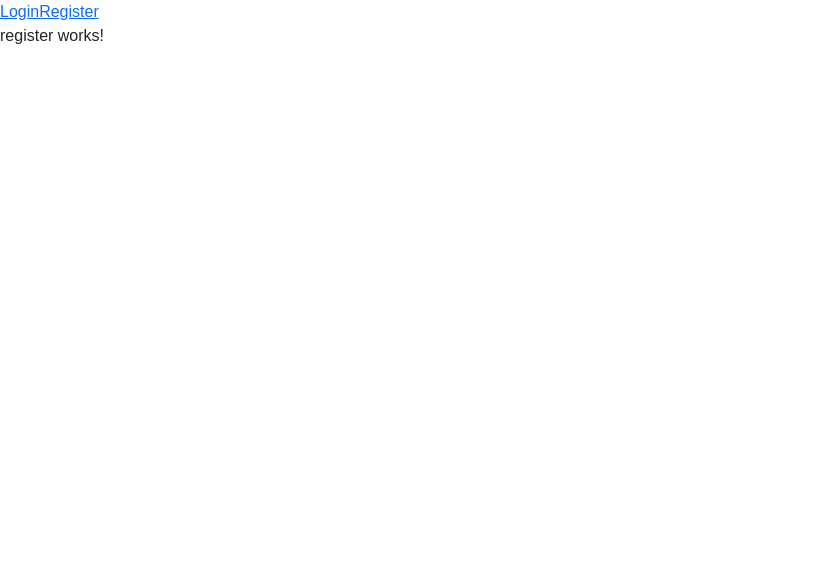
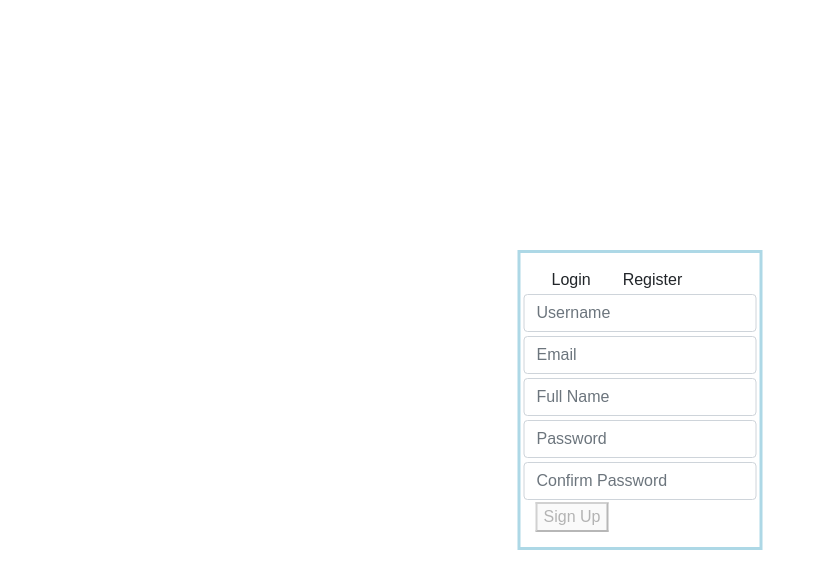
Before and after one commit to hubmik/GoOn, an Angular app in the folder webapp/: page /account/register in a window 1280 px wide. Shown: the top 588 px of the page, without its empty margins (0-826 px from the left). Built offline with nearby package versions, Linux system fonts and the light colour scheme.

Commit message:
Create separated services for login and register; Set basic view startup form

```diff
--- a/webapp/src/app/auth/auth.module.ts
+++ b/webapp/src/app/auth/auth.module.ts
@@ -7,12 +7,12 @@ import { AuthRoutingModule } from './auth-routing.module';
 import { RegisterComponent } from './components/account/register/register.component';
 import { LoginComponent } from './components/account/login/login.component';
 import { AccountComponent } from './components/account/account.component';
-import { UserService } from '../services/user.service';
+import { RegistrationService } from './services/registration.service';
 
 
 @NgModule({
   declarations: [RegisterComponent, LoginComponent, AccountComponent],
-  providers: [UserService],
+  providers: [RegistrationService],
   imports: [
     CommonModule,
     AuthRoutingModule,
--- a/webapp/src/app/auth/components/account/account.component.html
+++ b/webapp/src/app/auth/components/account/account.component.html
@@ -1,3 +1,9 @@
-<a routerLink="/account/login">Login</a>
-<a routerLink="/account/register">Register</a>
-<router-outlet></router-outlet>
+<div class="center-form">
+  <div class="account-container">
+    <a routerLink="/account/login">Login</a>
+  </div>
+  <div class="account-container">
+    <a routerLink="/account/register">Register</a>
+  </div>
+  <router-outlet></router-outlet>
+</div>
--- a/webapp/src/app/auth/components/account/account.component.scss
+++ b/webapp/src/app/auth/components/account/account.component.scss
@@ -1,17 +1,31 @@
 .center-form{
-  position: absolute;
   top: 50%;
   left: 50%;
   transform: translate(-50%,-50%);
-}
-
-form{
-  padding: 3%;
+  padding: 15px;
   border-style: solid;
   border-color: lightblue;
+  position: absolute;
 }
 
 .form-group{
   padding-top: 2px;
   padding-bottom: 2px;
 }
+
+.account-container{
+  display: inline;
+  text-decoration: none;
+  margin: 2vh;
+  text-align: center;
+}
+
+a{
+  text-decoration: none;
+  color: inherit;
+}
+
+a:hover{
+  background-color: #d3d3d3;
+  text-decoration: underline;
+}
--- a/webapp/src/app/auth/components/account/login/login.component.html
+++ b/webapp/src/app/auth/components/account/login/login.component.html
@@ -1 +1,19 @@
-<p>login works!</p>
+<form [formGroup]="service.formModel" (ngSubmit)="onSubmitForm()" autocomplete="off">
+  <div class="form-group row required">
+    <input class="form-control" placeholder="Email" formControlName="Email">
+    <label class="text-danger" *ngIf="service.formModel.get('Email').touched && service.formModel.get('Email').errors?.required">Pole jest wymagane!</label>
+  </div>
+  <div formGroupName="Passwords">
+    <div class="form-group row required">
+      <input class="form-control" placeholder="Password" type="password" formControlName="Password">
+      <label class="text-danger" *ngIf="service.formModel.get('Passwords.Password').touched && service.formModel.get('Passwords.Password').errors?.required">Pole jest wymagane!</label>
+      <label class="text-danger" *ngIf="service.formModel.get('Passwords.Password').touched && service.formModel.get('Passwords.Password').errors?.minlength">Wymagane minimum 6 znaków!</label>
+    </div>
+    <div class="form-group row required">
+      <input class="form-control" placeholder="Confirm Password" type="password" formControlName="ConfirmPassword">
+      <label class="text-danger" *ngIf="service.formModel.get('Passwords.ConfirmPassword').touched && service.formModel.get('Passwords.ConfirmPassword').errors?.required">Pole jest wymagane!</label>
+      <label class="text-danger" *ngIf="service.formModel.get('Passwords.ConfirmPassword').touched && service.formModel.get('Passwords.ConfirmPassword').errors?.passwordMismatch">Hasła nie są takie same!</label>
+    </div>
+  </div>
+  <button type="submit" [disabled]="!service.formModel.valid">Sign In</button>
+</form>
--- a/webapp/src/app/auth/components/account/login/login.component.scss
+++ b/webapp/src/app/auth/components/account/login/login.component.scss
@@ -0,0 +1 @@
+@import '../account.component.scss';
--- a/webapp/src/app/auth/components/account/login/login.component.ts
+++ b/webapp/src/app/auth/components/account/login/login.component.ts
@@ -1,4 +1,5 @@
 import { Component, OnInit } from '@angular/core';
+import { LoginService } from '../../../services/login.service';
 
 @Component({
   selector: 'app-login',
@@ -7,9 +8,12 @@ import { Component, OnInit } from '@angular/core';
 })
 export class LoginComponent implements OnInit {
 
-  constructor() { }
+  constructor(public service: LoginService) { }
 
   ngOnInit() {
   }
 
+  onSubmitForm(){
+
+  }
 }
--- a/webapp/src/app/auth/components/account/register/register.component.html
+++ b/webapp/src/app/auth/components/account/register/register.component.html
@@ -1 +1,26 @@
-<p>register works!</p>
+<form [formGroup]="service.formModel" (ngSubmit)="onSubmitForm()" autocomplete="off">
+  <div class="form-group row required">
+    <input class="form-control" placeholder="Username" formControlName="UserName">
+    <label class="text-danger" *ngIf="service.formModel.get('UserName').touched && service.formModel.get('UserName').errors?.required">Pole jest wymagane!</label>
+  </div>
+  <div class="form-group row required">
+    <input class="form-control" placeholder="Email" formControlName="Email">
+    <label class="text-danger" *ngIf="service.formModel.get('Email').touched && service.formModel.get('Email').errors?.required">Pole jest wymagane!</label>
+  </div>
+  <div class="form-group row">
+    <input class="form-control" placeholder="Full Name" formControlName="FullName">
+  </div>
+  <div formGroupName="Passwords">
+    <div class="form-group row required">
+      <input class="form-control" placeholder="Password" type="password" formControlName="Password">
+      <label class="text-danger" *ngIf="service.formModel.get('Passwords.Password').touched && service.formModel.get('Passwords.Password').errors?.required">Pole jest wymagane!</label>
+      <label class="text-danger" *ngIf="service.formModel.get('Passwords.Password').touched && service.formModel.get('Passwords.Password').errors?.minlength">Wymagane minimum 6 znaków!</label>
+    </div>
+    <div class="form-group row required">
+      <input class="form-control" placeholder="Confirm Password" type="password" formControlName="ConfirmPassword">
+      <label class="text-danger" *ngIf="service.formModel.get('Passwords.ConfirmPassword').touched && service.formModel.get('Passwords.ConfirmPassword').errors?.required">Pole jest wymagane!</label>
+      <label class="text-danger" *ngIf="service.formModel.get('Passwords.ConfirmPassword').touched && service.formModel.get('Passwords.ConfirmPassword').errors?.passwordMismatch">Hasła nie są takie same!</label>
+    </div>
+  </div>
+  <button type="submit" [disabled]="!service.formModel.valid">Sign Up</button>
+</form>
--- a/webapp/src/app/auth/components/account/register/register.component.scss
+++ b/webapp/src/app/auth/components/account/register/register.component.scss
@@ -0,0 +1 @@
+@import '../account.component.scss';
--- a/webapp/src/app/auth/components/account/register/register.component.ts
+++ b/webapp/src/app/auth/components/account/register/register.component.ts
@@ -1,4 +1,5 @@
 import { Component, OnInit } from '@angular/core';
+import { RegistrationService } from '../../../services/registration.service';
 
 @Component({
   selector: 'app-register',
@@ -7,9 +8,12 @@ import { Component, OnInit } from '@angular/core';
 })
 export class RegisterComponent implements OnInit {
 
-  constructor() { }
+  constructor(public service: RegistrationService) { }
 
   ngOnInit() {
   }
 
+  onSubmitForm(){
+
+  }
 }
--- /dev/null
+++ b/webapp/src/app/auth/services/login.service.ts
@@ -0,0 +1,53 @@
+import { Injectable } from '@angular/core';
+import { FormBuilder, FormGroup, Validators } from '@angular/forms';
+import { HttpClient } from '@angular/common/http';
+import { User } from '../../models/user';
+
+@Injectable({
+  providedIn: 'root'
+})
+export class LoginService {
+
+  constructor(private formBuilder: FormBuilder, private client: HttpClient) { }
+  readonly baseURI = 'http://localhost:57491/api';
+
+  formModel = this.formBuilder.group({
+    UserName: ['', Validators.required],
+    Email: ['', Validators.required],
+    FullName: [''],
+    Passwords: this.formBuilder.group({
+      Password: ['', [Validators.required, Validators.minLength(6)]],
+      ConfirmPassword: ['', Validators.required]
+    },{
+      validator: this.comparePasswords
+    })
+  });
+
+  comparePasswords(fg: FormGroup){
+    let confirmPassword = fg.get('ConfirmPassword');
+    if(confirmPassword.errors == null || 'passwordMismatch' in confirmPassword.errors){
+      if(fg.get('Password').value != confirmPassword.value){
+        confirmPassword.setErrors({ passwordMismatch: true });
+      }else{
+        confirmPassword.setErrors(null);
+      }
+    }
+  }
+
+  register(){
+    var userModel = new User();
+    userModel.Username = this.formModel.value.UserName;
+    userModel.Email = this.formModel.value.Email;
+    userModel.FullName = this.formModel.value.FullName;
+    userModel.Password = this.formModel.value.Passwords.Password;
+
+    var httpBody = {
+      UserName: userModel.Username,
+      Email: userModel.Email,
+      FullName: userModel.FullName,
+      Password: userModel.Password
+    };
+
+    return this.client.post(this.baseURI + '/ApplicationUser/LoginUser', httpBody);
+  }
+}
--- /dev/null
+++ b/webapp/src/app/auth/services/registration.service.ts
@@ -0,0 +1,53 @@
+import { Injectable } from '@angular/core';
+import { FormBuilder, FormGroup, Validators } from '@angular/forms';
+import { HttpClient } from '@angular/common/http';
+import { User } from '../../models/user';
+
+@Injectable({
+  providedIn: 'root'
+})
+export class RegistrationService {
+
+  constructor(private formBuilder: FormBuilder, private client: HttpClient) { }
+  readonly baseURI = 'http://localhost:57491/api';
+
+  formModel = this.formBuilder.group({
+    UserName: ['', Validators.required],
+    Email: ['', Validators.required],
+    FullName: [''],
+    Passwords: this.formBuilder.group({
+      Password: ['', [Validators.required, Validators.minLength(6)]],
+      ConfirmPassword: ['', Validators.required]
+    },{
+      validator: this.comparePasswords
+    })
+  });
+
+  comparePasswords(fg: FormGroup){
+    let confirmPassword = fg.get('ConfirmPassword');
+    if(confirmPassword.errors == null || 'passwordMismatch' in confirmPassword.errors){
+      if(fg.get('Password').value != confirmPassword.value){
+        confirmPassword.setErrors({ passwordMismatch: true });
+      }else{
+        confirmPassword.setErrors(null);
+      }
+    }
+  }
+
+  register(){
+    var userModel = new User();
+    userModel.Username = this.formModel.value.UserName;
+    userModel.Email = this.formModel.value.Email;
+    userModel.FullName = this.formModel.value.FullName;
+    userModel.Password = this.formModel.value.Passwords.Password;
+
+    var httpBody = {
+      UserName: userModel.Username,
+      Email: userModel.Email,
+      FullName: userModel.FullName,
+      Password: userModel.Password
+    };
+
+    return this.client.post(this.baseURI + '/ApplicationUser/RegisterUser', httpBody);
+  }
+}
```
Also changed, not shown: 1 other file (tests, documents, lock files or other folders).
